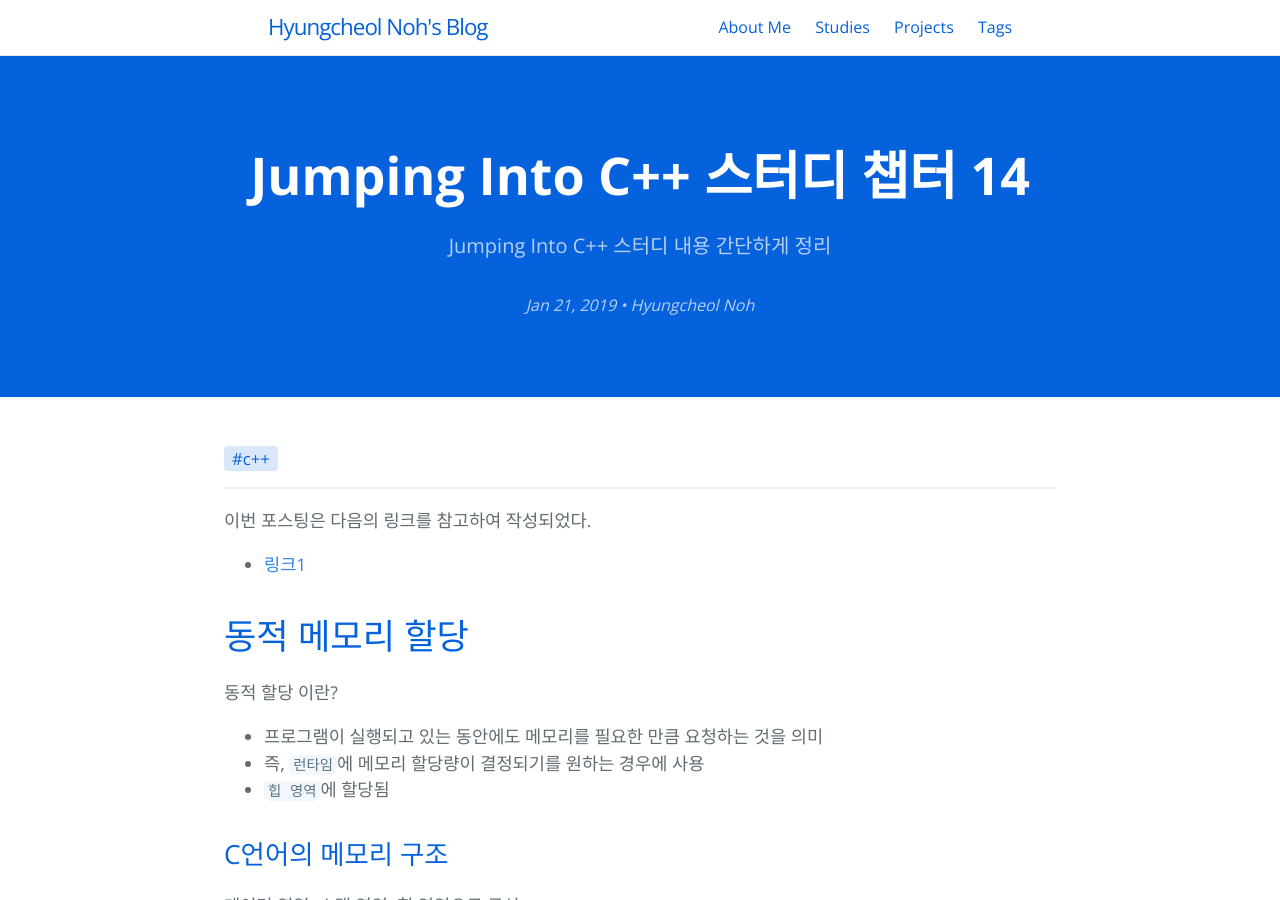
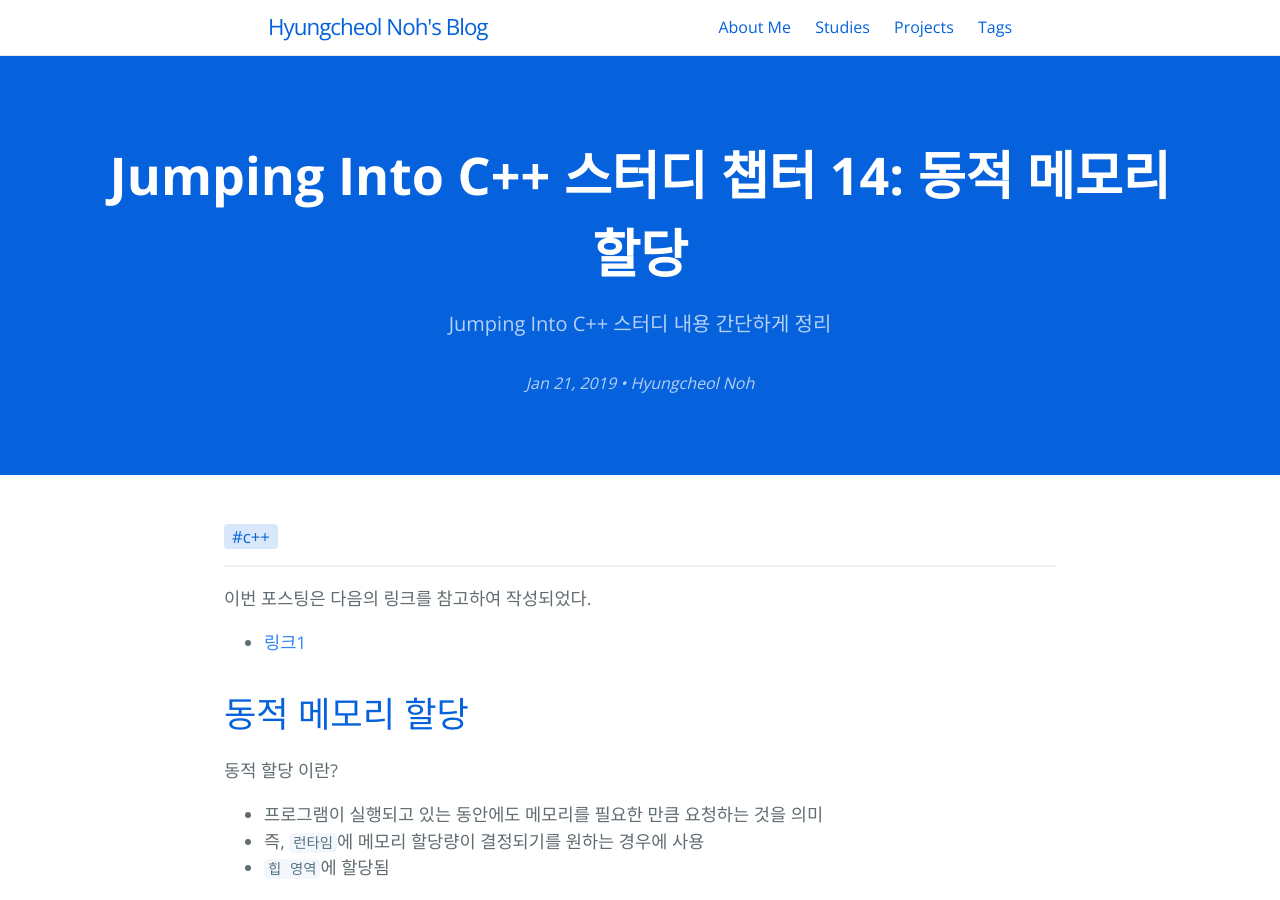
Before and after one commit to hcnoh/hcnoh.github.io, a Jekyll site: the page built from _posts/2019-01-21-jumping-into-cpp-ch14.md, in a window 1280 px wide and 900 px high. Built offline with Jekyll 4.4.1, drawn with Linux system fonts in a browser that asks for light colours; comment, search, counter and statistics services are not loaded.

Commit message:
Update 2019-01-21-jumping-into-cpp-ch14.md

```diff
--- a/_posts/2019-01-21-jumping-into-cpp-ch14.md
+++ b/_posts/2019-01-21-jumping-into-cpp-ch14.md
@@ -1,7 +1,7 @@
 ---
 layout: post
 use_math: true
-title: "Jumping Into C++ 스터디 챕터 14"
+title: "Jumping Into C++ 스터디 챕터 14: 동적 메모리 할당"
 date: 2019-01-21 21:04:26
 tagline: "Jumping Into C++ 스터디 내용 간단하게 정리"
 categories:
```
